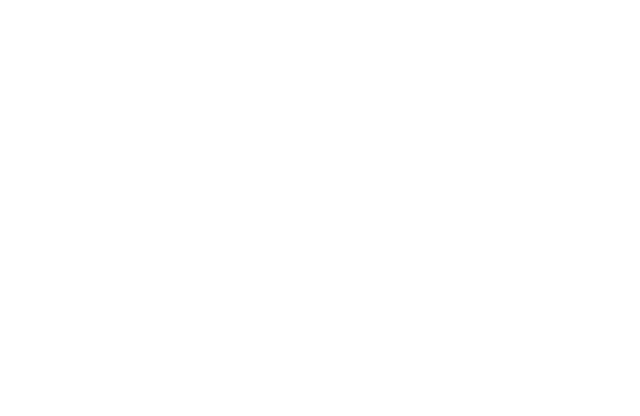
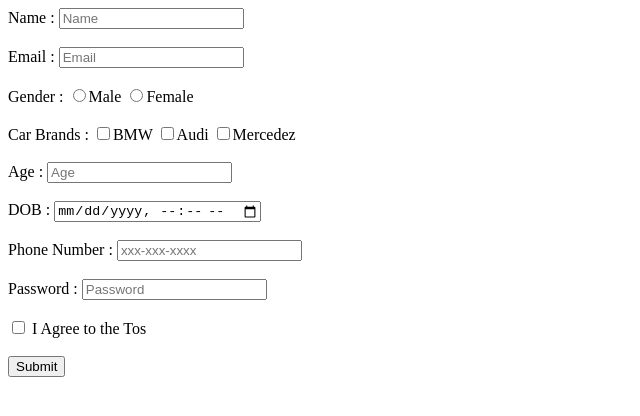
Before and after one commit to acciojob/signup-form-car-Anirudha7221, a website: page main.html in a window 1280 px wide. Shown: the whole page, without its empty margins (0-640 px from the left). Drawn offline with Linux system fonts and the light colour scheme.

Commit message:
created a submission

```diff
--- a/main.html
+++ b/main.html
@@ -3,6 +3,37 @@
 <html>
 
 <head>
+	<label for="name">Name :</label>
+	<input type="text" id="#name" placeholder="Name" required>
+	<br><br>
+	<label for="email">Email :</label>
+	<input type="email" id="#email" placeholder="Email" required>
+	<br><br>
+	<label for="gender">Gender :</label>
+	<input type="radio" name="gender" id="#gender_m" required>Male
+	<input type="radio" name="gender" id="#gender-_f" required>Female
+	<br><br>
+	<label for="cars">Car Brands :</label>
+	<input type="checkbox" id="#cars">BMW
+	<input type="checkbox" id="#cars">Audi
+	<input type="checkbox" id="#cars">Mercedez
+	<br><br>
+	<label for="age">Age :</label>
+	<input type="number" id="#age" placeholder="Age" required>
+	<br><br>
+	<label for="dob">DOB :</label>
+	<input type="datetime-local" id="#dob" required>
+	<br><br>
+	<label for="phone-no">Phone Number :</label>
+	<input type="tel" id="#tel" placeholder="xxx-xxx-xxxx" required>
+	<br><br>
+	<label for="password">Password :</label>
+	<input type="password" id="#password" placeholder="Password" required>
+	<br><br>
+	<input type="checkbox">
+	<lebel>I Agree to the Tos</lebel>
+	<br><br>
+	<button type="submit">Submit</button>
 	<link rel="stylesheet" href="styles.css">
 </head>
 
```
